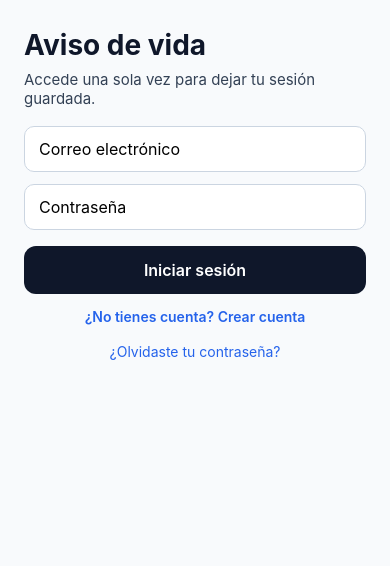
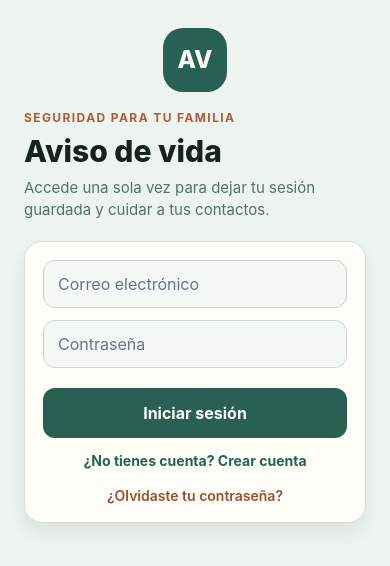
Before and after one commit to cristiansolana1/toyvivo, a React Native app: screen / in a window 390 px wide. Shown: the top 566 px of the page. Built offline with nearby package versions, Linux system fonts and the light colour scheme; no server answers.

Commit message:
Preview - 1.0.10-Mejoras UX

```diff
--- a/src/components/AddUserForm.tsx
+++ b/src/components/AddUserForm.tsx
@@ -16,12 +16,13 @@ export function AddUserForm({ value, onChangeText, onSubmit, disabled, message }
           style={[styles.input, styles.dniInput]}
           keyboardType="number-pad"
           placeholder="DNI del usuario"
+          placeholderTextColor="#64748b"
           value={value}
           onChangeText={(text) => onChangeText(text.replace(/[^0-9]/g, ""))}
           accessibilityLabel="DNI del usuario a seguir"
         />
         <Pressable style={[styles.primaryButton, styles.submitButton]} onPress={onSubmit} disabled={disabled} accessibilityLabel="Agregar usuario">
-          <Text style={styles.primaryButtonText}>{disabled ? "Agregando..." : "Agregar usuario"}</Text>
+          <Text style={styles.primaryButtonText}>{disabled ? "Agregando..." : "Agregar"}</Text>
         </Pressable>
       </View>
       {message ? <Text style={styles.message}>{message}</Text> : null}
@@ -32,46 +33,46 @@ export function AddUserForm({ value, onChangeText, onSubmit, disabled, message }
 const styles = StyleSheet.create({
   row: {
     flexDirection: "row",
-    alignItems: "flex-start",
+    alignItems: "center",
     gap: 8,
+    marginBottom: 8,
   },
   input: {
     borderWidth: 1,
-    borderColor: "#cbd5e1",
-    backgroundColor: "#fff",
-    borderRadius: 10,
+    borderColor: "#c8d8cf",
+    backgroundColor: "#f4f8f5",
+    borderRadius: 12,
     paddingHorizontal: 14,
     paddingVertical: 12,
-    marginBottom: 12,
     fontSize: 16,
+    color: "#15231f",
   },
   dniInput: {
     flex: 1,
   },
   submitButton: {
     flexShrink: 0,
-    minWidth: 132,
+    minWidth: 116,
     minHeight: 48,
     paddingHorizontal: 12,
-    marginBottom: 12,
+    marginBottom: 0,
   },
   primaryButton: {
-    backgroundColor: "#0f172a",
+    backgroundColor: "#286052",
     paddingVertical: 14,
     borderRadius: 12,
     alignItems: "center",
-    marginTop: 4,
-    marginBottom: 14,
   },
   primaryButtonText: {
-    color: "#fff",
-    fontSize: 16,
+    color: "#fffdf8",
+    fontSize: 15,
+    fontWeight: "700",
+  },
+  message: {
+    color: "#1a6e3a",
+    textAlign: "center",
+    paddingHorizontal: 12,
+    paddingTop: 10,
     fontWeight: "600",
   },
-  message: {
-    color: "#15803d",
-    textAlign: "center",
-    paddingHorizontal: 24,
-    paddingTop: 16,
-  },
 });
--- a/src/components/HeartbeatButton.tsx
+++ b/src/components/HeartbeatButton.tsx
@@ -17,25 +17,29 @@ export function HeartbeatButton({
   countdownText,
   overdue,
   pendingCount,
-  isOnline
+  isOnline,
 }: HeartbeatButtonProps) {
   const buttonDisabled = disabled || sending;
+  const isPrimaryAction = overdue && isOnline && !buttonDisabled;
+  const headline = sending ? "Enviando..." : overdue ? "Estoy bien" : countdownText;
+  const helperText = sending ? "Sincronizando con tu seguridad." : overdue ? "Pulsa para avisar a tus contactos." : `Próximo aviso disponible en ${countdownText}`;
 
   return (
     <View style={styles.container}>
       <Pressable
         style={[
           styles.button,
-          !overdue && styles.disabled,
+          !isPrimaryAction && styles.disabled,
+          !isOnline && styles.offline,
           buttonDisabled && styles.disabled,
-          !isOnline && styles.offline
         ]}
         onPress={onPress}
         disabled={buttonDisabled}
         accessibilityLabel={overdue ? "Enviar aviso de vida" : `Próximo aviso en ${countdownText}`}
         accessibilityRole="button"
       >
-        <Text style={styles.text}>{sending ? "Enviando..." : countdownText}</Text>
+        <Text style={styles.text}>{headline}</Text>
+        <Text style={styles.helperText}>{helperText}</Text>
       </Pressable>
 
       {!isOnline && (
@@ -46,7 +50,7 @@ export function HeartbeatButton({
 
       {pendingCount > 0 && (
         <View style={styles.pendingBadge}>
-          <Text style={styles.pendingText}>{pendingCount} pendiente{pendingCount > 1 ? 's' : ''}</Text>
+          <Text style={styles.pendingText}>{pendingCount} pendiente{pendingCount > 1 ? "s" : ""}</Text>
         </View>
       )}
     </View>
@@ -56,31 +60,48 @@ export function HeartbeatButton({
 const styles = StyleSheet.create({
   container: {
     alignItems: "center",
+    marginVertical: 18,
   },
   button: {
-    marginVertical: 26,
-    borderRadius: 999,
-    minHeight: 180,
+    width: "100%",
+    borderRadius: 28,
+    minHeight: 164,
     alignItems: "center",
     justifyContent: "center",
     backgroundColor: "#16a34a",
     paddingHorizontal: 20,
+    paddingVertical: 18,
+    shadowColor: "#166534",
+    shadowOpacity: 0.2,
+    shadowRadius: 18,
+    shadowOffset: { width: 0, height: 12 },
+    elevation: 4,
   },
   disabled: {
     backgroundColor: "#94a3b8",
+    shadowOpacity: 0,
+    elevation: 0,
   },
   offline: {
     backgroundColor: "#f59e0b",
   },
   text: {
     color: "#fff",
-    fontSize: 34,
+    fontSize: 30,
     fontWeight: "800",
+    textAlign: "center",
+  },
+  helperText: {
+    color: "rgba(255,255,255,0.9)",
+    fontSize: 12,
+    fontWeight: "600",
+    marginTop: 8,
+    textAlign: "center",
   },
   offlineBadge: {
     position: "absolute",
     top: -8,
-    right: -8,
+    right: 18,
     backgroundColor: "#ef4444",
     borderRadius: 10,
     paddingHorizontal: 8,
@@ -94,7 +115,7 @@ const styles = StyleSheet.create({
   pendingBadge: {
     position: "absolute",
     bottom: -8,
-    right: -8,
+    right: 18,
     backgroundColor: "#3b82f6",
     borderRadius: 10,
     paddingHorizontal: 8,
--- a/src/components/WatchedUserCard.tsx
+++ b/src/components/WatchedUserCard.tsx
@@ -19,11 +19,15 @@ export function WatchedUserCard({ user, onCall, onRemove, currentTime }: Watched
   return (
     <View style={styles.card}>
       <View style={styles.header}>
-        <Text style={styles.name}>{user.fullName}</Text>
+        <View style={styles.nameWrap}>
+          <Text style={styles.name}>{user.fullName}</Text>
+          <Text style={[styles.badge, overdue ? styles.badgeWarning : styles.badgeOk]}>
+            {overdue ? "Sin aviso" : "Activo"}
+          </Text>
+        </View>
       </View>
       <Text style={[styles.status, overdue && styles.overdue]}>
-        Último aviso:{" "}
-        {user.lastAliveAt ? new Date(user.lastAliveAt).toLocaleString() : "Sin aviso todavía"}
+        Último aviso: {user.lastAliveAt ? new Date(user.lastAliveAt).toLocaleString() : "Sin aviso todavía"}
       </Text>
       <View style={styles.actions}>
         <Pressable onPress={handleCall} disabled={!user.phone} accessibilityLabel="Llamar">
@@ -40,26 +44,51 @@ export function WatchedUserCard({ user, onCall, onRemove, currentTime }: Watched
 const styles = StyleSheet.create({
   card: {
     borderWidth: 1,
-    borderColor: "#cbd5e1",
+    borderColor: "#d5dfd8",
     backgroundColor: "#ffffff",
-    borderRadius: 10,
-    padding: 12,
+    borderRadius: 14,
+    padding: 14,
     marginBottom: 10,
   },
   header: {
     flexDirection: "row",
     alignItems: "center",
-    marginBottom: 4,
+    justifyContent: "space-between",
+    marginBottom: 6,
+  },
+  nameWrap: {
+    flexDirection: "row",
+    alignItems: "center",
+    flexWrap: "wrap",
+    gap: 8,
   },
   name: {
     fontSize: 16,
     fontWeight: "700",
     color: "#0f172a",
   },
+  badge: {
+    borderRadius: 999,
+    paddingHorizontal: 8,
+    paddingVertical: 3,
+    fontSize: 10,
+    fontWeight: "700",
+    letterSpacing: 0.5,
+    textTransform: "uppercase",
+  },
+  badgeOk: {
+    backgroundColor: "#d4f4dd",
+    color: "#1a6e3a",
+  },
+  badgeWarning: {
+    backgroundColor: "#ffe8e8",
+    color: "#a83f32",
+  },
   status: {
     fontSize: 14,
     color: "#334155",
-    marginBottom: 8,
+    marginBottom: 10,
+    lineHeight: 20,
   },
   overdue: {
     color: "#dc2626",
--- a/src/screens/AuthScreen.tsx
+++ b/src/screens/AuthScreen.tsx
@@ -1,4 +1,4 @@
-import { SafeAreaView, ScrollView, StyleSheet, Text, TextInput, Pressable } from "react-native";
+import { SafeAreaView, ScrollView, StyleSheet, Text, TextInput, Pressable, View } from "react-native";
 import { useAuth } from "../hooks/useAuth";
 
 export function AuthScreen({ onAccountCreated }: { onAccountCreated: (user: any) => void }) {
@@ -20,23 +20,33 @@ export function AuthScreen({ onAccountCreated }: { onAccountCreated: (user: any)
   return (
     <SafeAreaView style={styles.container}>
       <ScrollView contentContainerStyle={styles.screen}>
+        <View style={styles.brandWrap}>
+          <Text style={styles.brandBadge}>AV</Text>
+        </View>
+
+        <Text style={styles.eyebrow}>Seguridad para tu familia</Text>
         <Text style={styles.title}>Aviso de vida</Text>
-        <Text style={styles.subtitle}>Accede una sola vez para dejar tu sesión guardada.</Text>
+        <Text style={styles.subtitle}>Accede una sola vez para dejar tu sesión guardada y cuidar a tus contactos.</Text>
 
+        <View style={styles.formCard}>
           <TextInput
             style={styles.input}
             autoCapitalize="none"
             keyboardType="email-address"
             placeholder="Correo electrónico"
+            placeholderTextColor="#64748b"
             value={email}
             onChangeText={setEmail}
+            accessibilityLabel="Correo electrónico"
           />
           <TextInput
             style={styles.input}
             secureTextEntry
             placeholder="Contraseña"
+            placeholderTextColor="#64748b"
             value={password}
             onChangeText={setPassword}
+            accessibilityLabel="Contraseña"
           />
 
           {authError ? <Text style={styles.errorText}>{authError}</Text> : null}
@@ -56,6 +66,7 @@ export function AuthScreen({ onAccountCreated }: { onAccountCreated: (user: any)
               <Text style={styles.resetText}>¿Olvidaste tu contraseña?</Text>
             </Pressable>
           ) : null}
+        </View>
       </ScrollView>
     </SafeAreaView>
   );
@@ -64,66 +75,106 @@ export function AuthScreen({ onAccountCreated }: { onAccountCreated: (user: any)
 const styles = StyleSheet.create({
   container: {
     flex: 1,
-    backgroundColor: "#f8fafc",
+    backgroundColor: "#edf3ef",
   },
   screen: {
     paddingHorizontal: 24,
     paddingVertical: 28,
   },
+  brandWrap: {
+    alignItems: "center",
+    marginBottom: 18,
+  },
+  brandBadge: {
+    width: 64,
+    height: 64,
+    lineHeight: 64,
+    textAlign: "center",
+    borderRadius: 20,
+    backgroundColor: "#286052",
+    color: "#fffdf8",
+    fontSize: 24,
+    fontWeight: "800",
+  },
+  eyebrow: {
+    color: "#b05b36",
+    fontSize: 12,
+    fontWeight: "700",
+    letterSpacing: 1.4,
+    textTransform: "uppercase",
+    marginBottom: 8,
+  },
   title: {
-    fontSize: 28,
-    fontWeight: "700",
-    color: "#0f172a",
+    fontSize: 30,
+    fontWeight: "800",
+    color: "#15231f",
     marginBottom: 8,
   },
   subtitle: {
     fontSize: 15,
-    color: "#334155",
-    marginBottom: 18,
+    color: "#587068",
+    lineHeight: 22,
+    marginBottom: 20,
+  },
+  formCard: {
+    backgroundColor: "#fffdf8",
+    borderWidth: 1,
+    borderColor: "#d5dfd8",
+    borderRadius: 18,
+    padding: 18,
+    shadowColor: "#244438",
+    shadowOpacity: 0.08,
+    shadowRadius: 16,
+    shadowOffset: { width: 0, height: 10 },
+    elevation: 3,
   },
   errorText: {
-    color: "#b91c1c",
+    color: "#a83f32",
     textAlign: "center",
-    paddingHorizontal: 24,
-    paddingTop: 16,
+    paddingHorizontal: 8,
+    paddingTop: 8,
+    fontWeight: "600",
   },
   noticeText: {
-    color: "#15803d",
+    color: "#1a6e3a",
     textAlign: "center",
-    paddingHorizontal: 24,
-    paddingTop: 16,
+    paddingHorizontal: 8,
+    paddingTop: 8,
+    fontWeight: "600",
   },
   resetText: {
     textAlign: "center",
-    color: "#2563eb",
+    color: "#9d4e30",
     marginTop: 18,
+    fontWeight: "600",
   },
   input: {
     borderWidth: 1,
-    borderColor: "#cbd5e1",
-    backgroundColor: "#fff",
-    borderRadius: 10,
+    borderColor: "#c8d8cf",
+    backgroundColor: "#f4f8f5",
+    borderRadius: 12,
     paddingHorizontal: 14,
-    paddingVertical: 12,
+    paddingVertical: 13,
     marginBottom: 12,
     fontSize: 16,
+    color: "#15231f",
   },
   primaryButton: {
-    backgroundColor: "#0f172a",
-    paddingVertical: 14,
+    backgroundColor: "#286052",
+    paddingVertical: 15,
     borderRadius: 12,
     alignItems: "center",
-    marginTop: 4,
+    marginTop: 8,
     marginBottom: 14,
   },
   primaryButtonText: {
-    color: "#fff",
+    color: "#fffdf8",
     fontSize: 16,
-    fontWeight: "600",
+    fontWeight: "700",
   },
   linkText: {
     textAlign: "center",
-    color: "#2563eb",
-    fontWeight: "600",
+    color: "#286052",
+    fontWeight: "700",
   },
 });
--- a/src/screens/HomeScreen.tsx
+++ b/src/screens/HomeScreen.tsx
@@ -159,10 +159,14 @@ export function HomeScreen({
         />
       }
       contentContainerStyle={styles.screen}>
-      <View style={styles.topMenuRow}>
+      <View style={styles.statusCard}>
+        <View>
+          <Text style={styles.statusLabel}>Estado actual</Text>
+          <Text style={styles.title}>Hola, {profile?.fullName ?? user?.email?.split("@")[0] ?? "Invitado"}</Text>
+        </View>
         <Pressable style={styles.profileMenuButton} onPress={() => setShowProfileEditor((previous) => !previous)}>
           <Text style={styles.profileMenuButtonText}>
-            {showProfileEditor ? "Ocultar edición" : "Editar datos personales"}
+            {showProfileEditor ? "Ocultar" : "Editar"}
           </Text>
         </Pressable>
       </View>
@@ -181,7 +185,6 @@ export function HomeScreen({
         />
       ) : null}
 
-      <Text style={styles.title}>Hola, {profile?.fullName ?? user?.email?.split("@")[0] ?? "Invitado"}</Text>
       <Text style={[styles.subtitle, overdue && styles.overdueText]}>
         Último aviso: {formattedLastHeartbeat}
       </Text>
@@ -208,8 +211,8 @@ export function HomeScreen({
         isOnline={isOnline}
       />
 
-      <Text style={styles.sectionTitle}>Ver estado de otros usuarios</Text>
-      <Text style={styles.counterText}>Agregados: {watchingUserIds.length}</Text>
+      <Text style={styles.sectionTitle}>Seguridad de tus contactos</Text>
+      <Text style={styles.counterText}>Contactos activos: {watchingUserIds.length}</Text>
       <AddUserForm
         value={watchDni}
         onChangeText={setWatchDni}
@@ -218,7 +221,13 @@ export function HomeScreen({
         message={watchMessage}
       />
 
-      {sortedWatchedUsers.map((watchedUser) => (
+      {sortedWatchedUsers.length === 0 ? (
+        <View style={styles.emptyState}>
+          <Text style={styles.emptyStateTitle}>Todavía no agregaste contactos</Text>
+          <Text style={styles.emptyStateText}>Agrega el DNI de una persona para recibir su estado y avisarte si hay una alerta.</Text>
+        </View>
+      ) : (
+        sortedWatchedUsers.map((watchedUser) => (
           <WatchedUserCard
             key={watchedUser.uid}
             user={watchedUser}
@@ -226,9 +235,10 @@ export function HomeScreen({
             onRemove={removeWatchedUser}
             currentTime={currentTime}
           />
-      ))}
+        ))
+      )}
 
-      <Pressable onPress={() => void onSignOut()}>
+      <Pressable style={styles.logoutButton} onPress={() => void onSignOut()}>
         <Text style={styles.linkText}>Cerrar sesión</Text>
       </Pressable>
       <View style={styles.bottomButtonsRow}>
@@ -245,13 +255,29 @@ export function HomeScreen({
 
 const styles = StyleSheet.create({
   screen: {
+    backgroundColor: "#edf3ef",
     paddingHorizontal: 24,
     paddingVertical: 28,
+  },
+  statusCard: {
+    flexDirection: "row",
+    alignItems: "center",
+    justifyContent: "space-between",
+    gap: 12,
+    marginBottom: 12,
+  },
+  statusLabel: {
+    color: "#6e8279",
+    fontSize: 12,
+    letterSpacing: 1.2,
+    textTransform: "uppercase",
+    fontWeight: "700",
+    marginBottom: 6,
   },
   title: {
     fontSize: 28,
     fontWeight: "700",
-    color: "#0f172a",
+    color: "#15231f",
     marginBottom: 8,
   },
   subtitle: {
@@ -274,27 +300,52 @@ const styles = StyleSheet.create({
     color: "#475569",
     marginBottom: 10,
   },
-  topMenuRow: {
-    flexDirection: "row",
-    justifyContent: "flex-end",
-    alignItems: "center",
-    gap: 8,
+  emptyState: {
+    backgroundColor: "#fffdf8",
+    borderWidth: 1,
+    borderColor: "#d5dfd8",
+    borderRadius: 14,
+    padding: 18,
+    marginTop: 8,
     marginBottom: 16,
   },
+  emptyStateTitle: {
+    fontSize: 16,
+    fontWeight: "700",
+    color: "#15231f",
+    marginBottom: 6,
+  },
+  emptyStateText: {
+    fontSize: 14,
+    color: "#587068",
+    lineHeight: 20,
+  },
   profileMenuButton: {
-    backgroundColor: "#e2e8f0",
+    backgroundColor: "#286052",
     borderRadius: 10,
     paddingHorizontal: 14,
     paddingVertical: 10,
   },
   profileMenuButtonText: {
-    color: "#0f172a",
+    color: "#fffdf8",
     fontWeight: "700",
+  },
+  logoutButton: {
+    alignSelf: "center",
+    width: "100%",
+    marginTop: 18,
+    marginBottom: 8,
+    paddingVertical: 12,
+    paddingHorizontal: 16,
+    borderRadius: 10,
+    backgroundColor: "#fffdf8",
+    borderWidth: 1,
+    borderColor: "#d5dfd8",
   },
   linkText: {
     textAlign: "center",
-    color: "#2563eb",
-    fontWeight: "600",
+    color: "#9d4e30",
+    fontWeight: "700",
   },
   shareButton: {
     alignSelf: "center",
--- a/src/screens/ProfileSetupScreen.tsx
+++ b/src/screens/ProfileSetupScreen.tsx
@@ -7,7 +7,7 @@ import { db } from "../firebase";
 import { saveUserProfile } from "../services/userService";
 import { UserProfile } from "../types";
 import { PROVINCES_AR, FIXED_COUNTRY, FIXED_COUNTRY_LABEL } from "../constants";
-import { toDDMMYYYY, formatBirthDateInput, toISODate } from "../utils/date";
+import { formatBirthDateInput, toISODate } from "../utils/date";
 import { validateProfile, getFirstValidationError } from "../utils/validation";
 
 export function ProfileSetupScreen({
@@ -74,19 +74,41 @@ export function ProfileSetupScreen({
   return (
     <View style={styles.screen}>
       <Text style={styles.title}>Tus datos personales</Text>
-      <Text style={styles.subtitle}>Solo se solicita una vez.</Text>
+      <Text style={styles.subtitle}>Solo se solicita una vez para activar tus avisos de seguridad.</Text>
 
-      <TextInput style={styles.input} placeholder="Nombre completo" value={fullName} onChangeText={setFullName} />
+      <View style={styles.sectionCard}>
+        <Text style={styles.sectionTitle}>Información personal</Text>
+        <TextInput style={styles.input} placeholder="Nombre completo" placeholderTextColor="#64748b" value={fullName} onChangeText={setFullName} />
         <TextInput
           style={styles.input}
           placeholder="DNI"
+          placeholderTextColor="#64748b"
           keyboardType="number-pad"
           value={dni}
           onChangeText={setDni}
         />
         <TextInput
           style={styles.input}
-        placeholder="Teléfono"
+          placeholder="Fecha de nacimiento"
+          placeholderTextColor="#64748b"
+          value={birthDateDisplay}
+          onChangeText={(value) => {
+            const formatted = formatBirthDateInput(value);
+            setBirthDateDisplay(formatted);
+            const iso = toISODate(formatted);
+            if (iso) setBirthDateISO(iso);
+          }}
+          keyboardType="numeric"
+          maxLength={10}
+        />
+      </View>
+
+      <View style={styles.sectionCard}>
+        <Text style={styles.sectionTitle}>Contacto de emergencia</Text>
+        <TextInput
+          style={styles.input}
+          placeholder="Teléfono de contacto"
+          placeholderTextColor="#64748b"
           keyboardType="phone-pad"
           value={phone}
           onChangeText={setPhone}
@@ -106,20 +128,8 @@ export function ProfileSetupScreen({
             ))}
           </Picker>
         </View>
-      <Text style={styles.pickerLabel}>Fecha de nacimiento</Text>
-      <TextInput
-        style={styles.input}
-        placeholder="DD/MM/AAAA"
-        value={birthDateDisplay}
-        onChangeText={(value) => {
-          const formatted = formatBirthDateInput(value);
-          setBirthDateDisplay(formatted);
-          const iso = toISODate(formatted);
-          if (iso) setBirthDateISO(iso);
-        }}
-        keyboardType="numeric"
-        maxLength={10}
-      />
+      </View>
+
       <Pressable style={styles.primaryButton} onPress={handleSave} disabled={saving}>
         <Text style={styles.primaryButtonText}>{saving ? "Guardando..." : "Guardar datos"}</Text>
       </Pressable>
@@ -129,47 +139,71 @@ export function ProfileSetupScreen({
 
 const styles = StyleSheet.create({
   screen: {
+    backgroundColor: "#edf3ef",
     paddingHorizontal: 24,
     paddingVertical: 28,
   },
   title: {
     fontSize: 28,
-    fontWeight: "700",
-    color: "#0f172a",
+    fontWeight: "800",
+    color: "#15231f",
     marginBottom: 8,
   },
   subtitle: {
     fontSize: 15,
-    color: "#334155",
+    color: "#587068",
     marginBottom: 18,
+    lineHeight: 22,
+  },
+  sectionCard: {
+    backgroundColor: "#fffdf8",
+    borderWidth: 1,
+    borderColor: "#d5dfd8",
+    borderRadius: 16,
+    padding: 16,
+    marginBottom: 16,
+    shadowColor: "#244438",
+    shadowOpacity: 0.06,
+    shadowRadius: 14,
+    shadowOffset: { width: 0, height: 8 },
+    elevation: 2,
+  },
+  sectionTitle: {
+    fontSize: 16,
+    color: "#15231f",
+    fontWeight: "700",
+    marginBottom: 12,
   },
   input: {
     borderWidth: 1,
-    borderColor: "#cbd5e1",
-    backgroundColor: "#fff",
-    borderRadius: 10,
+    borderColor: "#c8d8cf",
+    backgroundColor: "#f4f8f5",
+    borderRadius: 12,
     paddingHorizontal: 14,
     paddingVertical: 12,
     marginBottom: 12,
     fontSize: 16,
+    color: "#15231f",
   },
   pickerLabel: {
     fontSize: 14,
     fontWeight: "600",
-    color: "#334155",
-    marginTop: 12,
-    marginBottom: 4,
+    color: "#38564b",
+    marginTop: 6,
+    marginBottom: 6,
   },
   picker: {
-    height: 50,
-    backgroundColor: "#fff",
+    height: 52,
+    backgroundColor: "#f4f8f5",
     borderWidth: 1,
-    borderColor: "#cbd5e1",
-    borderRadius: 10,
+    borderColor: "#c8d8cf",
+    borderRadius: 12,
     paddingHorizontal: 14,
   },
   pickerWrapper: {
     marginBottom: 12,
+    borderRadius: 12,
+    overflow: "hidden",
   },
   pickerItem: {
     fontSize: 16,
@@ -177,7 +211,7 @@ const styles = StyleSheet.create({
   },
   fixedCountryText: {
     fontSize: 16,
-    color: "#0f172a",
+    color: "#15231f",
     fontWeight: "600",
     paddingHorizontal: 14,
     paddingVertical: 12,
@@ -185,19 +219,19 @@ const styles = StyleSheet.create({
     borderWidth: 1,
     borderColor: "#cbd5e1",
     borderRadius: 10,
-    marginBottom: 12,
+    marginBottom: 8,
   },
   primaryButton: {
-    backgroundColor: "#0f172a",
-    paddingVertical: 14,
+    backgroundColor: "#286052",
+    paddingVertical: 15,
     borderRadius: 12,
     alignItems: "center",
     marginTop: 4,
     marginBottom: 14,
   },
   primaryButtonText: {
-    color: "#fff",
+    color: "#fffdf8",
     fontSize: 16,
-    fontWeight: "600",
+    fontWeight: "700",
   },
 });
```
Also changed, not shown: app.json (+4 -4 lines). Lines whose indentation alone changed are shown as unchanged.
